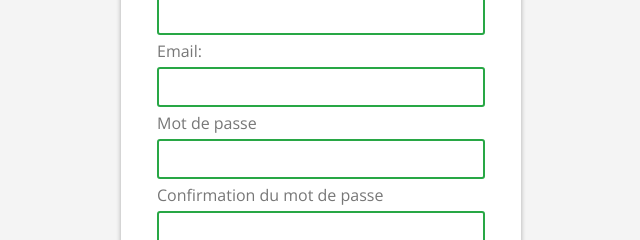
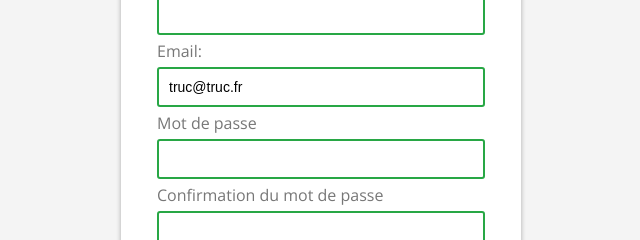
Before and after one commit to SirAdaz/form-localStorage, a plain HTML site: page localStorage/index.html in a window 1280 px wide. Shown: the part 292-532 px from the top of the page, 319-959 px from the left. Drawn offline with nearby package versions, Linux system fonts and the light colour scheme.

Commit message:
code fonctionnel

```diff
--- a/localStorage/index.html
+++ b/localStorage/index.html
@@ -19,8 +19,7 @@
             </div>
             <div class="form-field error success">
                 <label for="email">Email:</label>
-                <input type="text" name="email" id="email"
-                autocomplete="off">
+                <input type="text" name="email" id="email"autocomplete="off" value="truc@truc.fr">
                 <small></small>
             </div>
             <div class="form-field error success">
--- a/localStorage/script.js
+++ b/localStorage/script.js
@@ -128,18 +128,9 @@ form.addEventListener('submit',function(e){
         e.preventDefault();
         alert("L'envoie a échoué")
     }else{
-        alert("Bravo l'envoie du formulaire a été effectué")
-    }
-});
-
-
-
-
-
-
         // locale
-let usernameVal =document.getElementById("username").value;
-let mailVal =document.getElementById("email").value;
+        let usernameVal = document.getElementById("username").value;
+        let mailVal = document.getElementById("email").value;
 
         //envoie dans le localStorage
         localStorage.setItem("nom",usernameVal);
@@ -148,10 +139,13 @@ localStorage.setItem("mail",mailVal);
         // Récupérer le nom
         let nom = localStorage.getItem('nom');
         console.log(nom);
+
         // récupération du mail
-
         let adressMail = localStorage.getItem("mail");
         console.log(adressMail);
 
         document.getElementById("nom").innerHTML = nom;
         document.getElementById("mail").innerHTML = adressMail;
+        alert("Bravo l'envoie du formulaire a été effectué")
+    }
+});
```
Also changed, not shown: 1 other file. Lines whose indentation alone changed are shown as unchanged.
